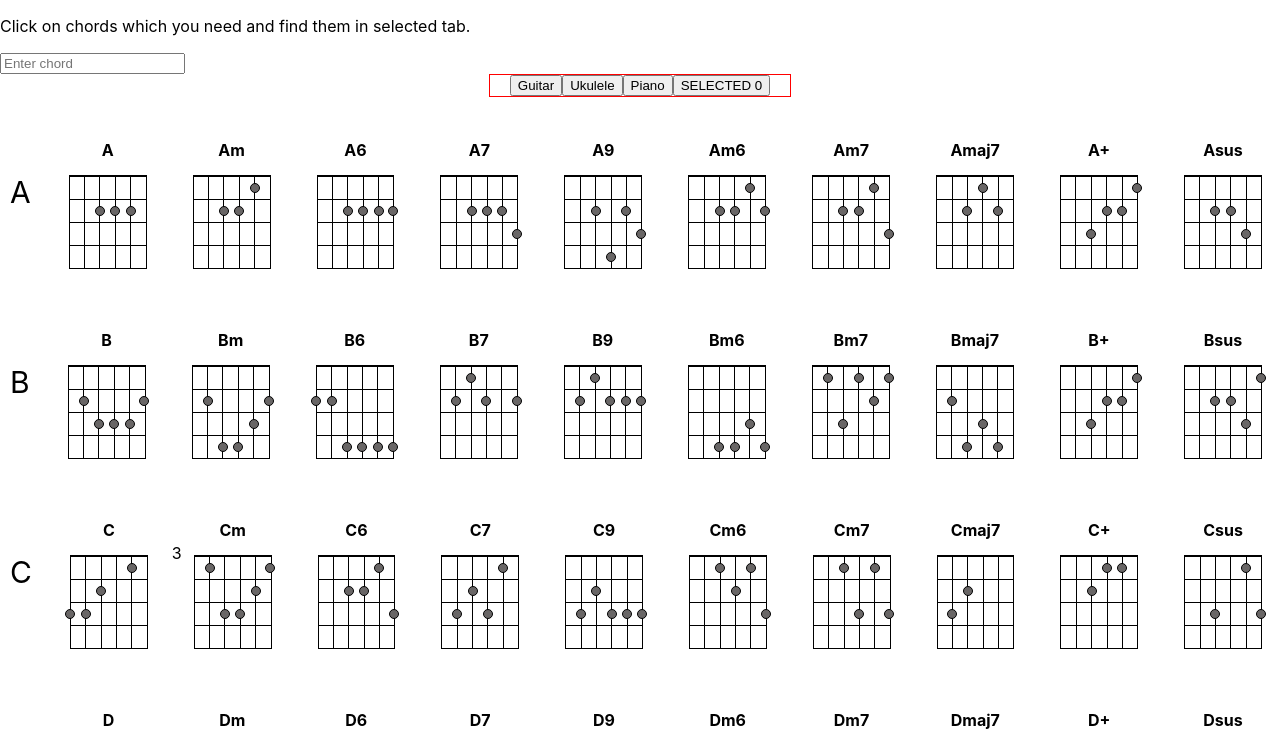
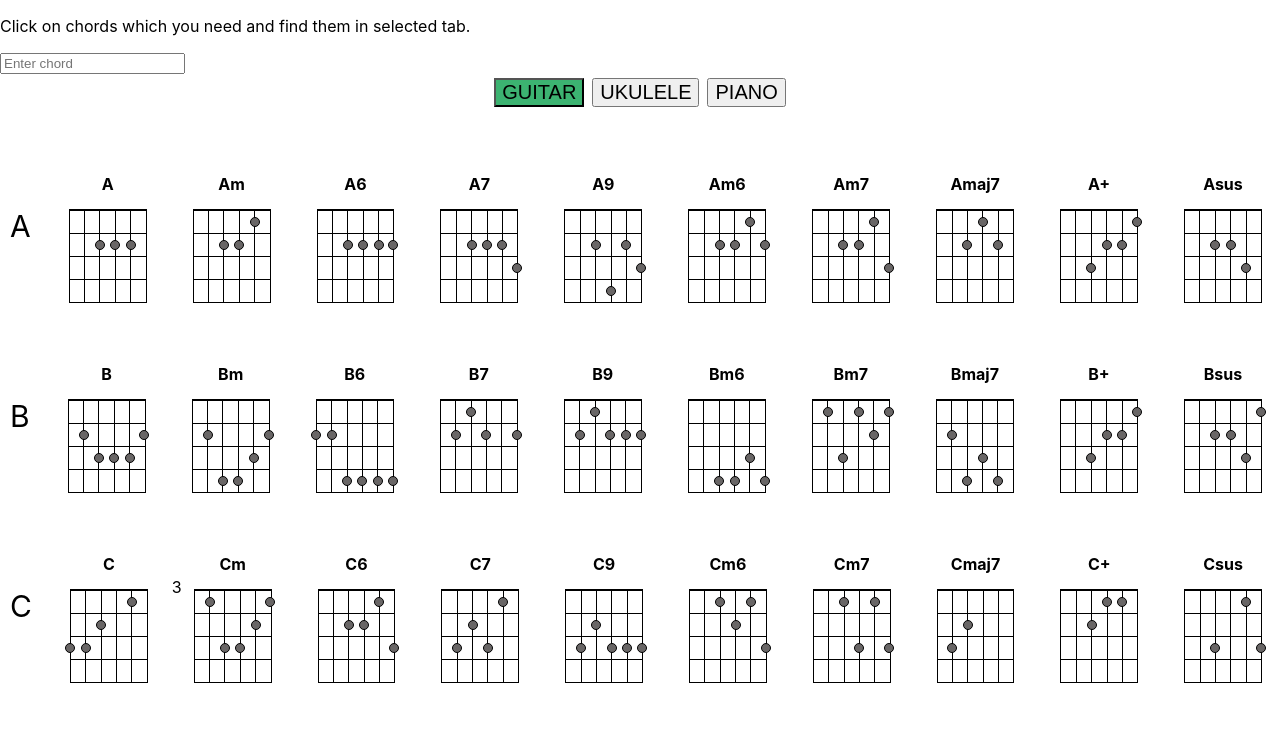
Before and after one commit to SVladikO/music_choird, a React (Create React App) app: page / in a window 1280 px wide. Shown: the top 743 px of the page. Built offline with nearby package versions, Linux system fonts and the light colour scheme.

Commit message:
Added improved version of selected chords

```diff
--- a/src/App.css
+++ b/src/App.css
@@ -5,12 +5,23 @@
   gap: 30px;
 }
 
+.Tabs button {
+  font-size: 20px;
+  margin: 4px;
+}
 .Tabs {
   margin: 0 auto;
   width: 300px;
-  border: solid 1px red;
   display: flex;
   justify-content: center;
+  position: sticky;
+  top: 0;
+  z-index: 1;
+
+}
+
+.selected-tab {
+  background: mediumseagreen;
 }
 .Tabs-in {
   maring: 10px 0 0;
--- a/src/App.js
+++ b/src/App.js
@@ -14,12 +14,26 @@ const INSTRUMENT_TYPE = {
     GUITAR: 'GUITAR',
     UKULELE: 'UKULELE',
     PIANO: 'PIANO',
-    SELECTED: 'SELECTED',
 }
+
+const guitarChordsObj = {};
+
+guitarData.forEach(chordGroup => {
+    chordGroup.chords.forEach(chord => {
+        guitarChordsObj[chord.name] = chord.notes;
+    })
+})
+
+const ukuleleChordsObj = {};
+
+ukuleleData.forEach(chordGroup => {
+    chordGroup.chords.forEach(chord => {
+        ukuleleChordsObj[chord.name] = chord.notes;
+    })
+})
 
 function App() {
     const [selectedTab, setSelectedTab] = useState(INSTRUMENT_TYPE.GUITAR);
-    const [selectedSubTab, setSelectedSubTab] = useState(INSTRUMENT_TYPE.GUITAR);
     const [selectedChords, setSelectedChords] = useState([]);
 
     const selectChord = chord => setSelectedChords([...selectedChords, chord]);
@@ -37,36 +51,26 @@ function App() {
         </div>
     );
 
+    const renderTabButton = type => {
+        return (
+            <button
+                className={selectedTab === type ? 'selected-tab' : ''}
+                onClick={() => setSelectedTab(type)}>
+                {type}
+            </button>
+        )
+    }
+
     const renderTabs = () => {
         return (
             <div className="Tabs">
-                <button onClick={() => setSelectedTab(INSTRUMENT_TYPE.GUITAR)}>Guitar</button>
-                <button onClick={() => setSelectedTab(INSTRUMENT_TYPE.UKULELE)}>Ukulele</button>
-                <button onClick={() => setSelectedTab(INSTRUMENT_TYPE.PIANO)}>Piano</button>
-                <button
-                    onClick={() => setSelectedTab(INSTRUMENT_TYPE.SELECTED)}>SELECTED {selectedChords.length}</button>
+                {renderTabButton(INSTRUMENT_TYPE.GUITAR)}
+                {renderTabButton(INSTRUMENT_TYPE.UKULELE)}
+                {renderTabButton(INSTRUMENT_TYPE.PIANO)}
             </div>
         )
     }
 
-    const renderSubTabs = () => {
-        return (
-            <div className="Tabs Tabs-in">
-                <button onClick={() => setSelectedSubTab(INSTRUMENT_TYPE.GUITAR)}>Guitar</button>
-                <button onClick={() => setSelectedSubTab(INSTRUMENT_TYPE.UKULELE)}>Ukulele</button>
-                <button onClick={() => setSelectedSubTab(INSTRUMENT_TYPE.PIANO)}>Piano</button>
-            </div>
-        )
-    }
-    // const renderSubTabContent = () => {
-    //     switch (selectedTab) {
-    //         case INSTRUMENT_TYPE.GUITAR:
-    //         case INSTRUMENT_TYPE.UKULELE:
-    //         case INSTRUMENT_TYPE.PIANO:
-    //         {selectedSubTab == INSTRUMENT_TYPE.GUITAR && <div>GUITAR</div>}
-    //     {selectedSubTab == INSTRUMENT_TYPE.UKULELE && <div>UKULELE</div>}
-    //     {selectedSubTab == INSTRUMENT_TYPE.PIANO && <div>PIANO</div>}
-    // }
     const renderTabContent = () => {
         switch (selectedTab) {
             case INSTRUMENT_TYPE.GUITAR:
@@ -77,15 +81,22 @@ function App() {
 
             case INSTRUMENT_TYPE.PIANO:
                 return <div>PIANO</div>;
+        }
+    }
 
-            case INSTRUMENT_TYPE.SELECTED:
-                return (
-                    <div>
-                        <p className='center-content'>SELECTED CHORDS:</p>
-                        {renderSubTabs()}
+    const renderSelectedChords = () => {
+        let chords;
 
-                    </div>
-                )
+        switch (selectedTab) {
+            case INSTRUMENT_TYPE.GUITAR:
+                chords = selectedChords.map(chordName => ({name: chordName, notes: guitarChordsObj[chordName]}))
+                return renderChords({chords}, {showString6: true, showString5: true});
+
+            case INSTRUMENT_TYPE.UKULELE:
+                chords = selectedChords.map(chordName => ({name: chordName, notes: ukuleleChordsObj[chordName]}))
+                return renderChords({chords});
+            case INSTRUMENT_TYPE.PIANO:
+                return <div>empty</div>
         }
     }
 
@@ -94,6 +105,7 @@ function App() {
             <p>Click on chords which you need and find them in selected tab.</p>
             <input placeholder={"Enter chord"}/>
             {renderTabs()}
+            {renderSelectedChords()}
             <div>{selectedChords.map(c => <span>{c}</span>)}</div>
             {renderTabContent()}
         </>
```
